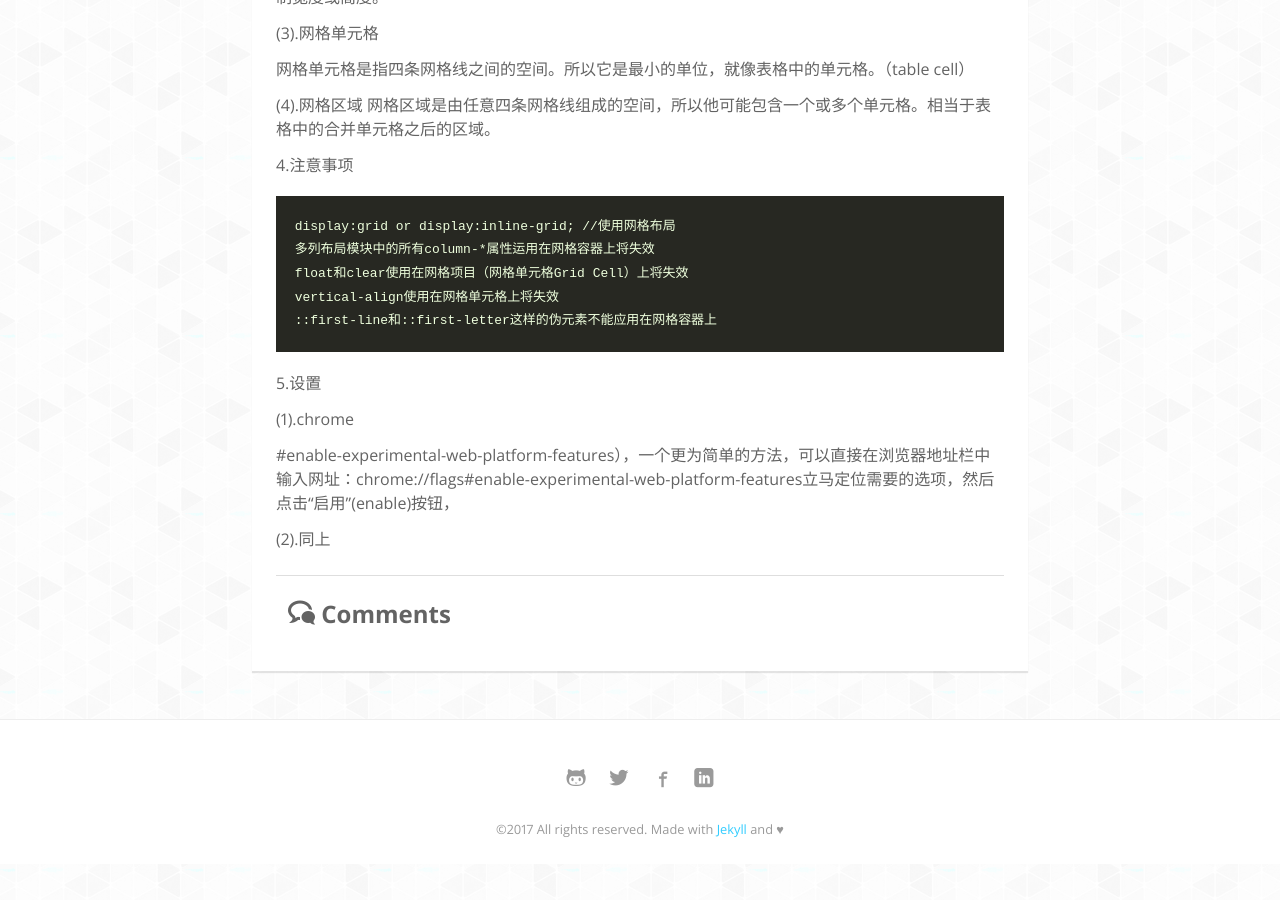
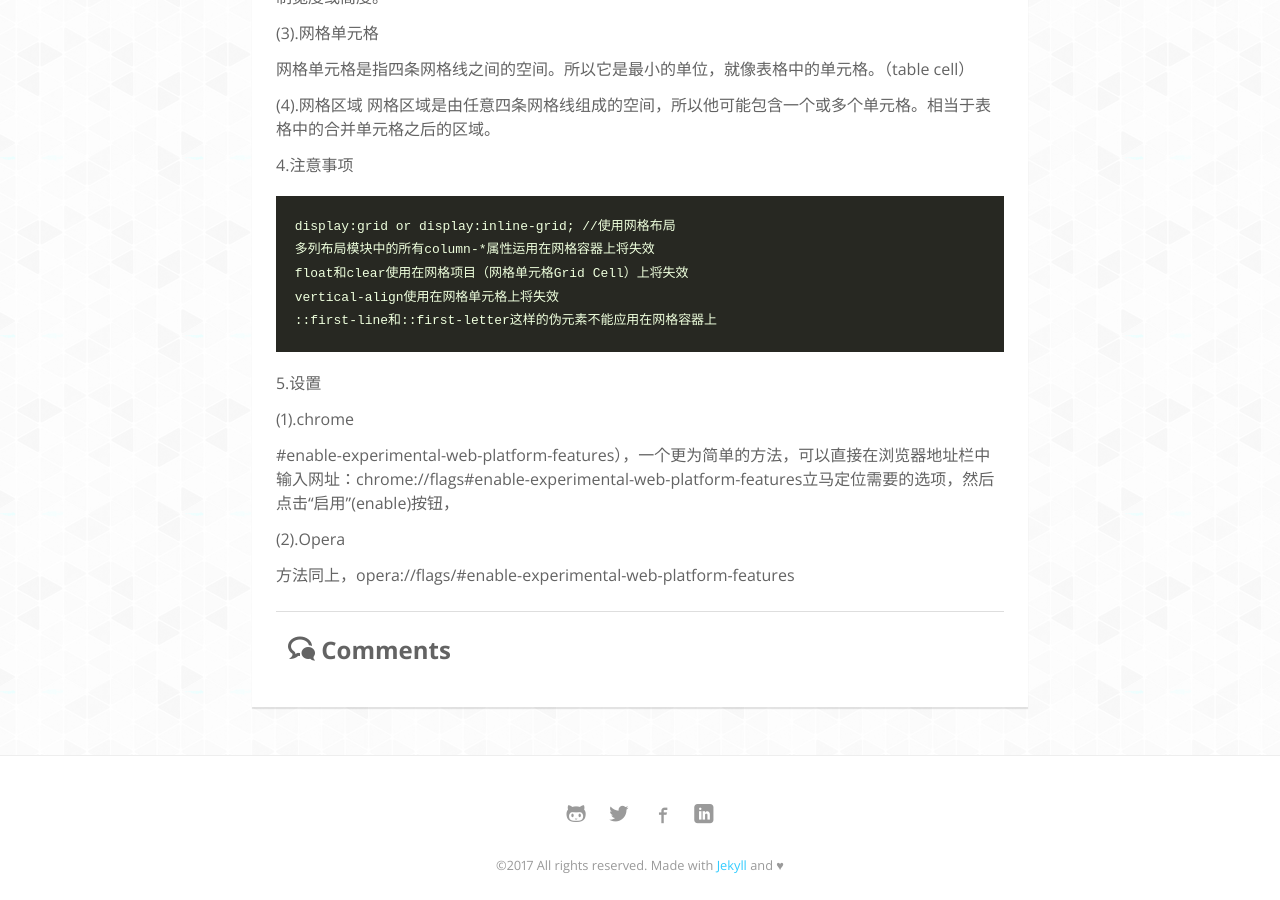
Before and after one commit to penglin254/penglin254.github.io, a Jekyll site: the page built from _posts/2017-05-04-css-flex-grid.markdown, in a window 1280 px wide and 900 px high, scrolled down 925 px. Built offline with Jekyll 4.4.1, drawn with Linux system fonts in a browser that asks for light colours; nearby versions of some CDN libraries; some web fonts are replaced; comment, search, counter and statistics services are not loaded.

```diff
--- a/_posts/2017-05-04-css-flex-grid.markdown
+++ b/_posts/2017-05-04-css-flex-grid.markdown
@@ -51,4 +51,6 @@
 
 #enable-experimental-web-platform-features），一个更为简单的方法，可以直接在浏览器地址栏中输入网址：chrome://flags#enable-experimental-web-platform-features立马定位需要的选项，然后点击“启用”(enable)按钮，
 
-(2).同上
+(2).Opera
+
+方法同上，opera://flags/#enable-experimental-web-platform-features
```
